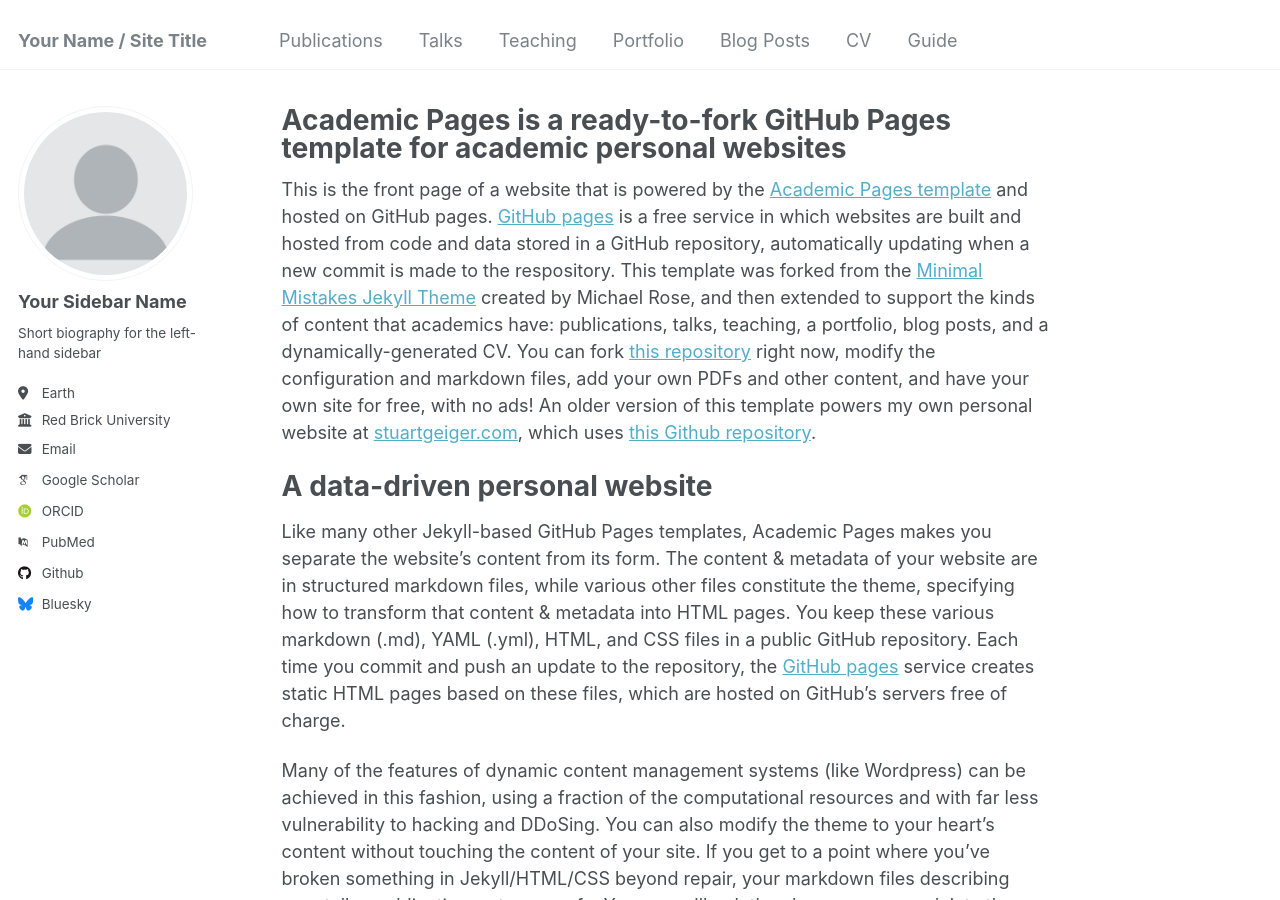
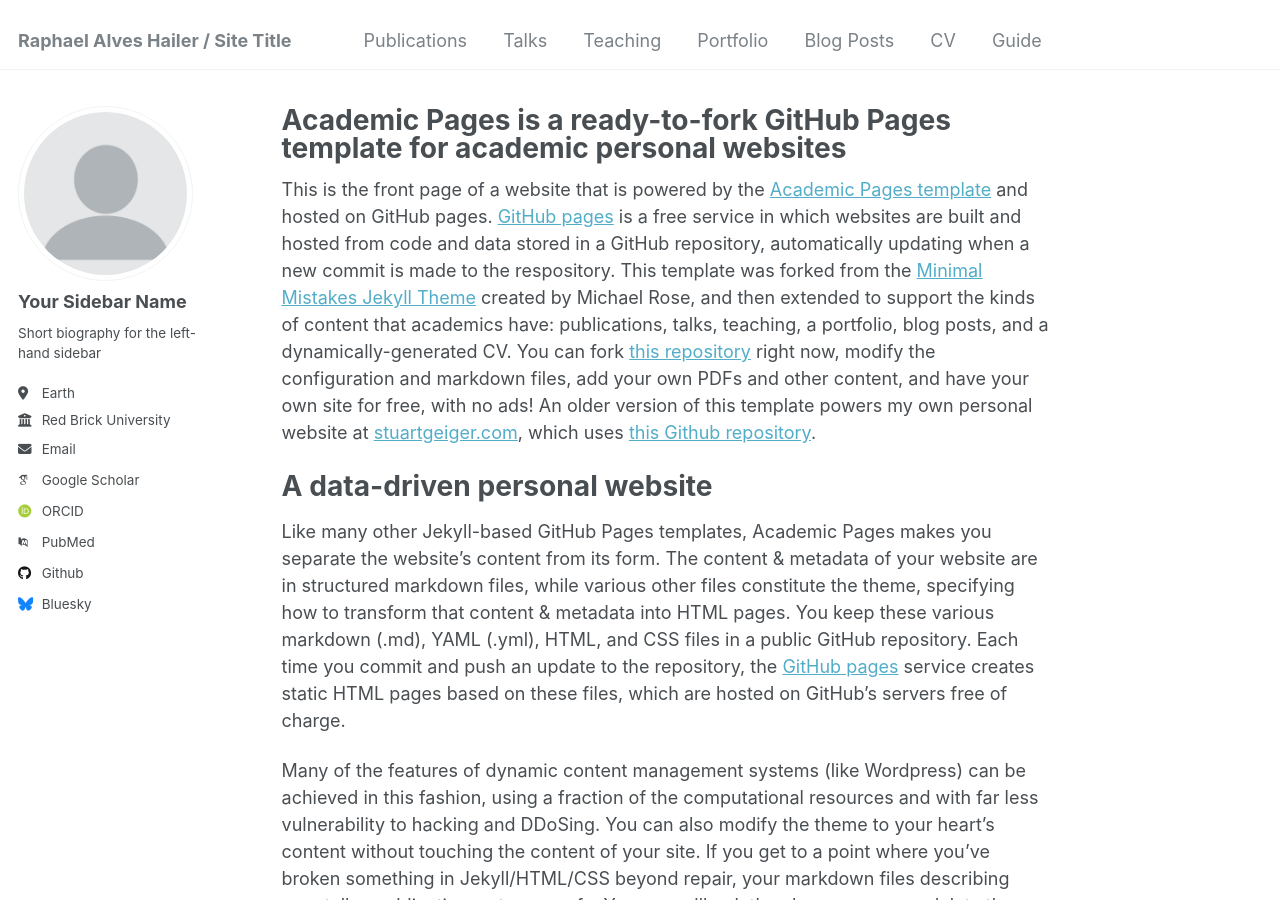
Before and after one commit to RaphaelHailer/RaphaelHailer.github.io, a Jekyll site: the page built from _pages/about.md, in a window 1280 px wide and 900 px high. Built offline with Jekyll 4.4.1, drawn with Linux system fonts in a browser that asks for light colours; some web fonts are replaced.

Commit message:
Update _config.yml

```diff
--- a/_config.yml
+++ b/_config.yml
@@ -8,11 +8,11 @@
 
 # Basic Site Settings
 locale                   : "en-US"
-title                    : "Your Name / Site Title"
+title                    : "Raphael Alves Hailer / Site Title"
 title_separator          : "-"
 name                     : &name "Your Name"
 description              : &description "personal description"
-url                      : https://academicpages.github.io # the base hostname & protocol for your site e.g. "https://mmistakes.github.io"
+url                      : https://RaphaelHailer.github.io # the base hostname & protocol for your site e.g. "https://mmistakes.github.io"
 baseurl                  : "" # the subpath of your site, e.g. "/blog"
 repository               : "academicpages/academicpages.github.io"
 
```
